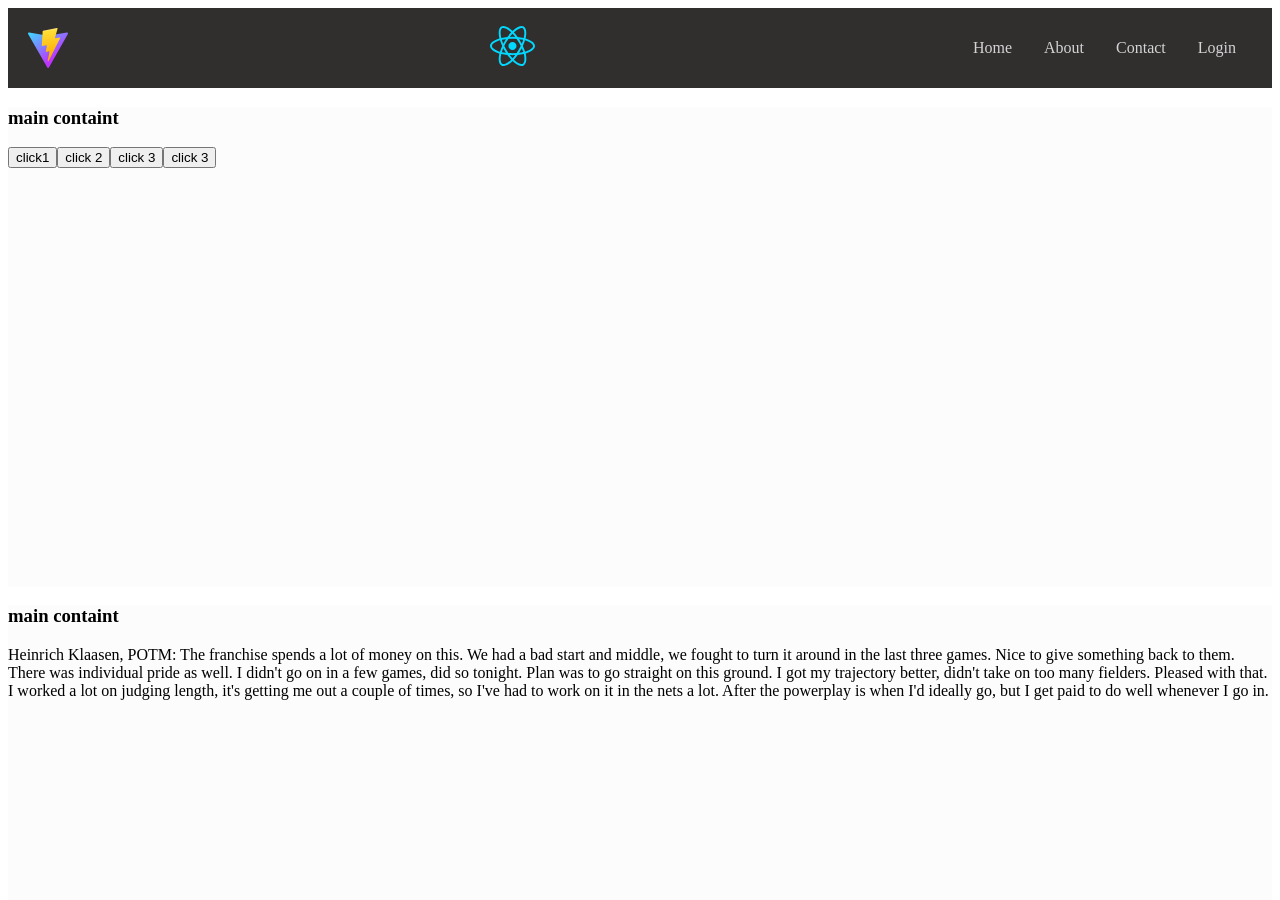
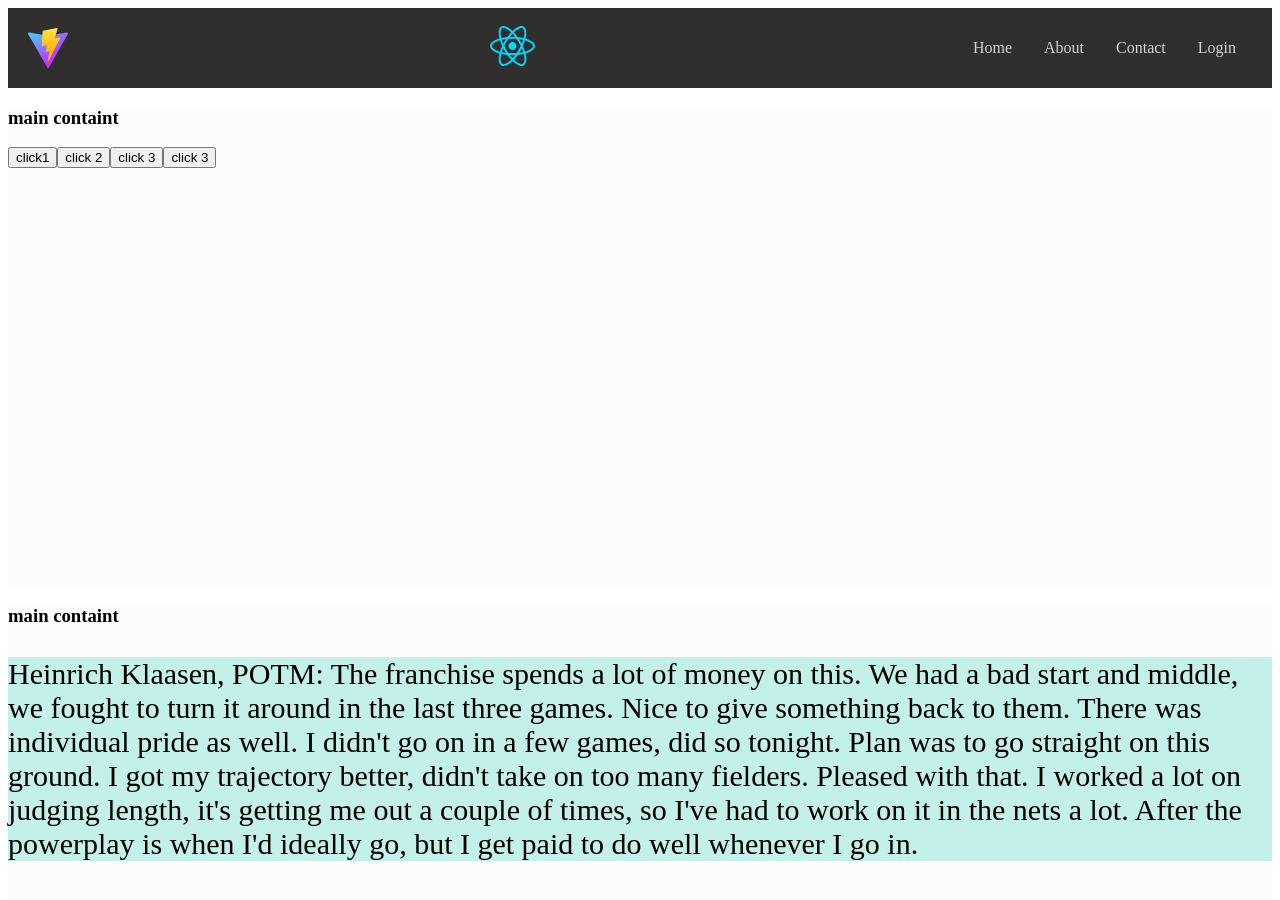
Before and after one commit to MalinduDissanayaka/First-react-App, a React (Vite) app in the folder react-app/: page / in a window 1280 px wide. Shown: the top 900 px of the page. Built offline with nearby package versions, Linux system fonts and the light colour scheme.

Commit message:
add internal and external css

```diff
--- a/react-app/src/App.jsx
+++ b/react-app/src/App.jsx
@@ -2,7 +2,7 @@ import { useState } from 'react'
 import reactLogo from './assets/react.svg'
 import viteLogo from '/vite.svg'
 import './App.css'
-
+import './Components/Body/Body.css'
 import Header from './Components/Header/Header'
 import Body from './Components/Body/Body'
 import Footer from './Components/Footer/Footer'
@@ -25,6 +25,8 @@ const hello4 = (name)=>{
   console.log("hello4 " +name  )
 
 }
+
+const  sty={fontSize:30,background:'#c4f0ea' }
   return (
     <>
 
@@ -37,7 +39,7 @@ const hello4 = (name)=>{
       </Body>
       <Body>
 
-        <p>Heinrich Klaasen, POTM: The franchise spends a
+        <p style={sty}>Heinrich Klaasen, POTM: The franchise spends a
            lot of money on this. We had a bad start and
            middle, we fought to turn it around in the last
            three games. Nice to give something back to them.
--- a/react-app/src/Components/Body/Body.css
+++ b/react-app/src/Components/Body/Body.css
@@ -2,3 +2,4 @@
     min-height: 60vh;
     background-color: #fcfcfc  ;
 }
+.p1{font-size: 20;}
```
